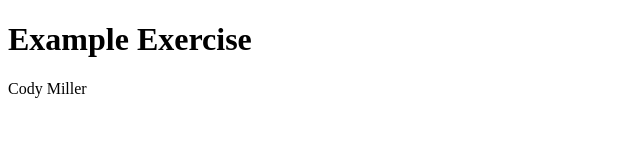
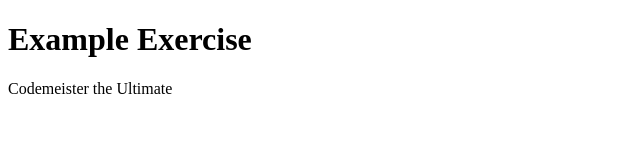
Before and after one commit to codingcodymiller/prep-0121-code-solutions, a website: page prep-example/index.html in a window 1280 px wide. Shown: the whole page, without its empty margins (0-640 px from the left). Drawn offline with Linux system fonts and the light colour scheme.

Commit message:
Adjusted given name to my hidden alias

```diff
--- a/prep-example/index.html
+++ b/prep-example/index.html
@@ -5,6 +5,6 @@
 </head>
 <body>
   <h1>Example Exercise</h1>
-  <p>Cody Miller</p>
+  <p>Codemeister the Ultimate</p>
 </body>
 </html>
```
